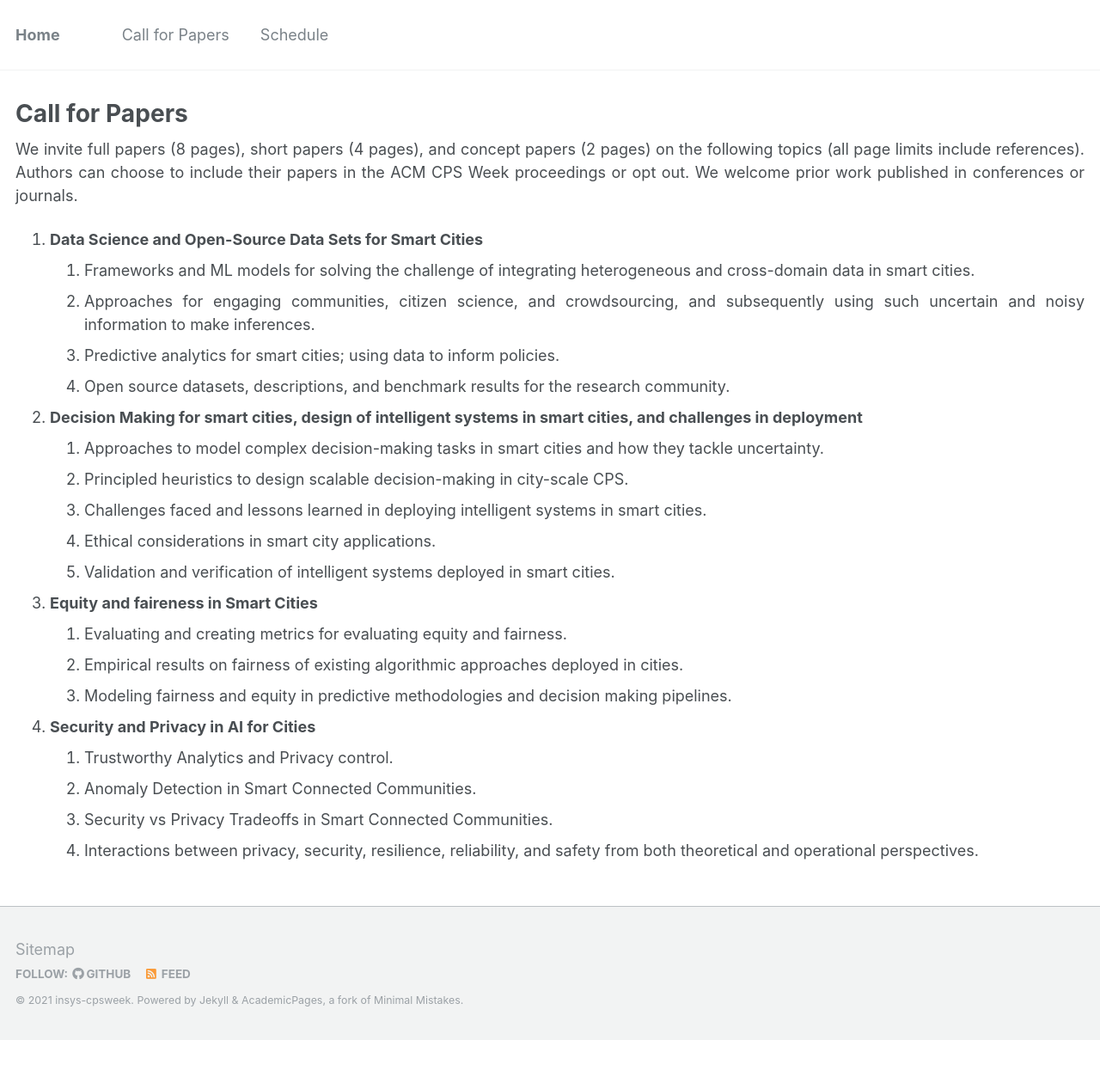
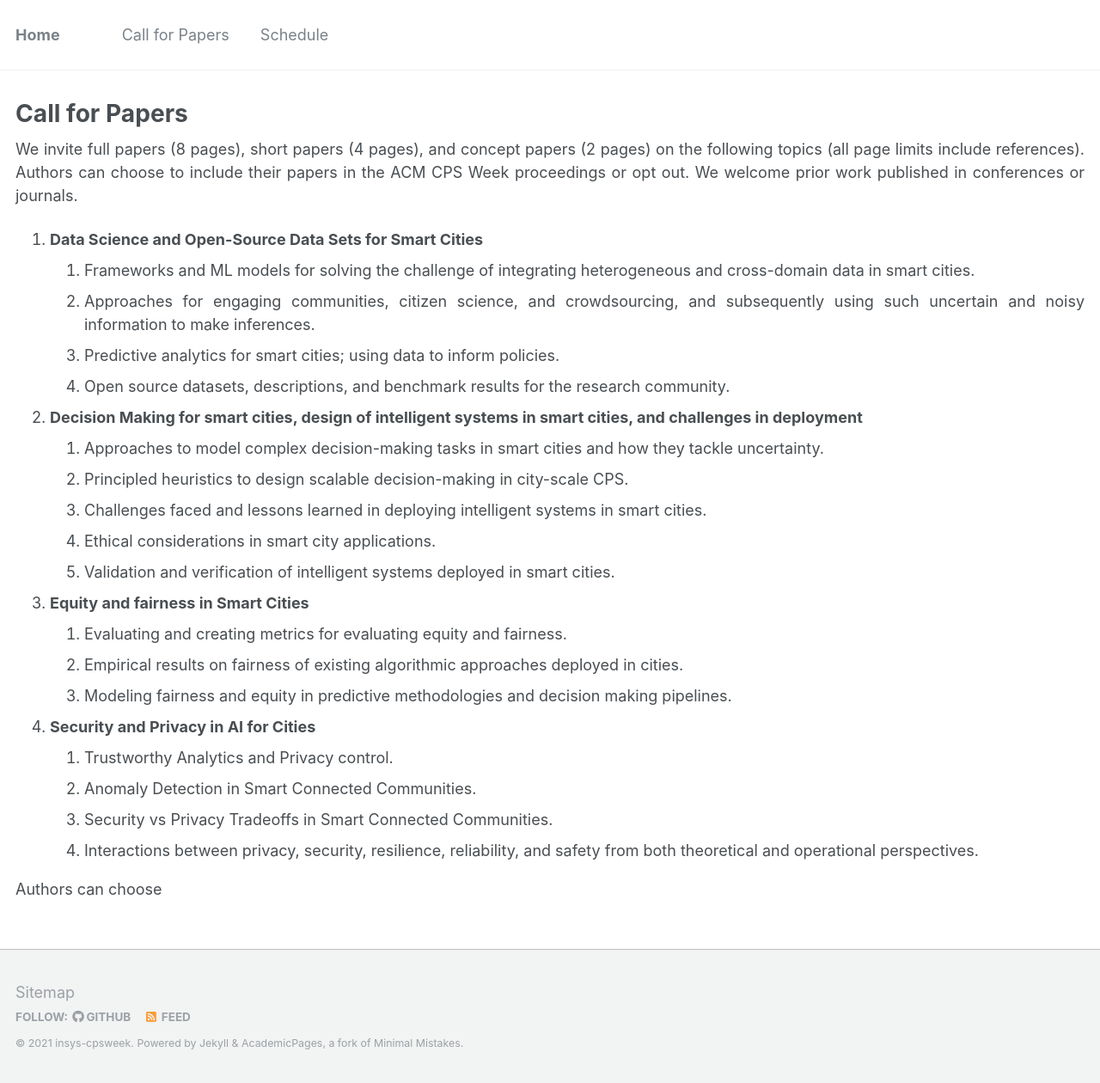
Before and after one commit to insys-cpsweek/insys-cpsweek.github.io, a Jekyll site: the page built from _pages/cfp.md, in a window 1280 px wide. Shown: the whole page at 86% size. Built offline with Jekyll 4.4.1, drawn with Linux system fonts in a browser that asks for light colours; before the commit the page ends 1210 px from its top, so only the background shows below that.

Commit message:
typo corrected

```diff
--- a/_pages/cfp.md
+++ b/_pages/cfp.md
@@ -22,7 +22,7 @@ We invite full papers (8 pages), short papers (4 pages), and concept papers (2 p
 <li>Ethical considerations in smart city applications.</li>
 <li>Validation and verification of intelligent systems deployed in smart cities.</li>
 </ol></li>
-<li><b>Equity and faireness in Smart Cities</b>
+<li><b>Equity and fairness in Smart Cities</b>
 <ol>
 <li>Evaluating and creating metrics for evaluating equity and fairness.</li>
 <li>Empirical results on fairness of existing algorithmic approaches deployed in cities.</li>
@@ -36,3 +36,6 @@ We invite full papers (8 pages), short papers (4 pages), and concept papers (2 p
 <li>Interactions between privacy, security, resilience, reliability, and safety from both theoretical and operational perspectives.</li>
 </ol></li>
 </ol>
+
+
+Authors can choose
```
Also changed, not shown: _pages/about.md (+1 -1 lines), 1 other file.
